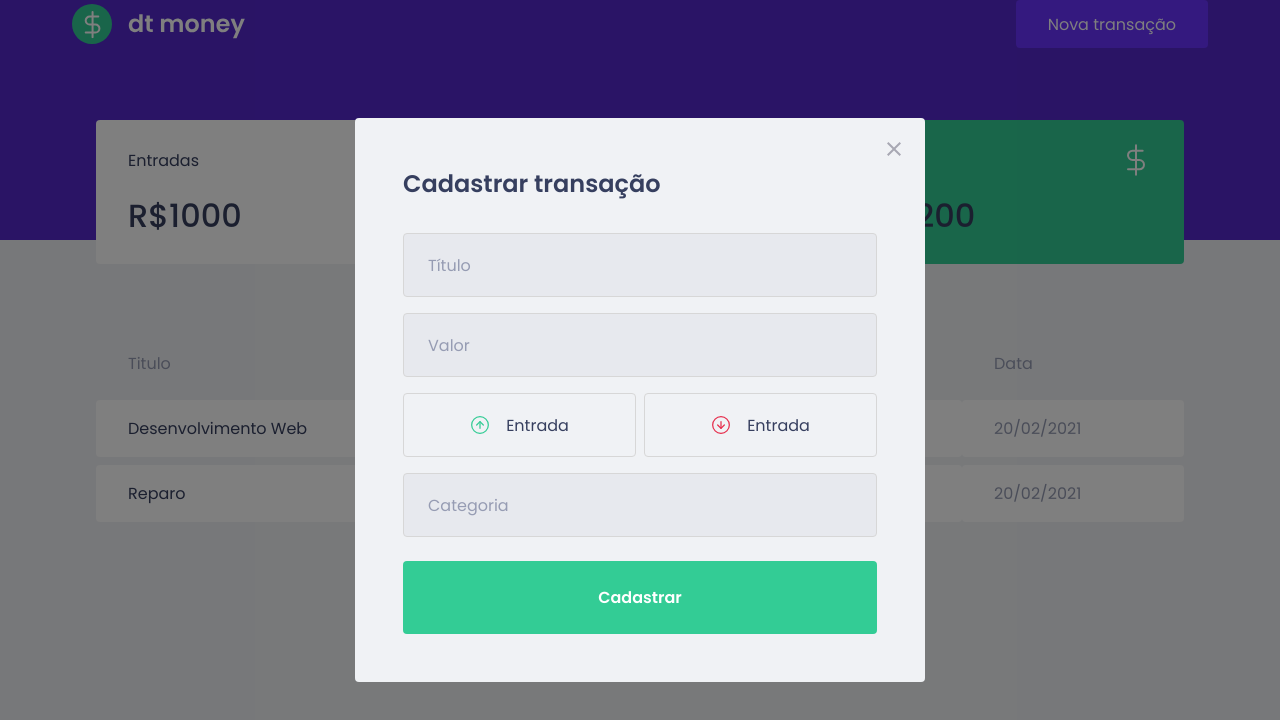
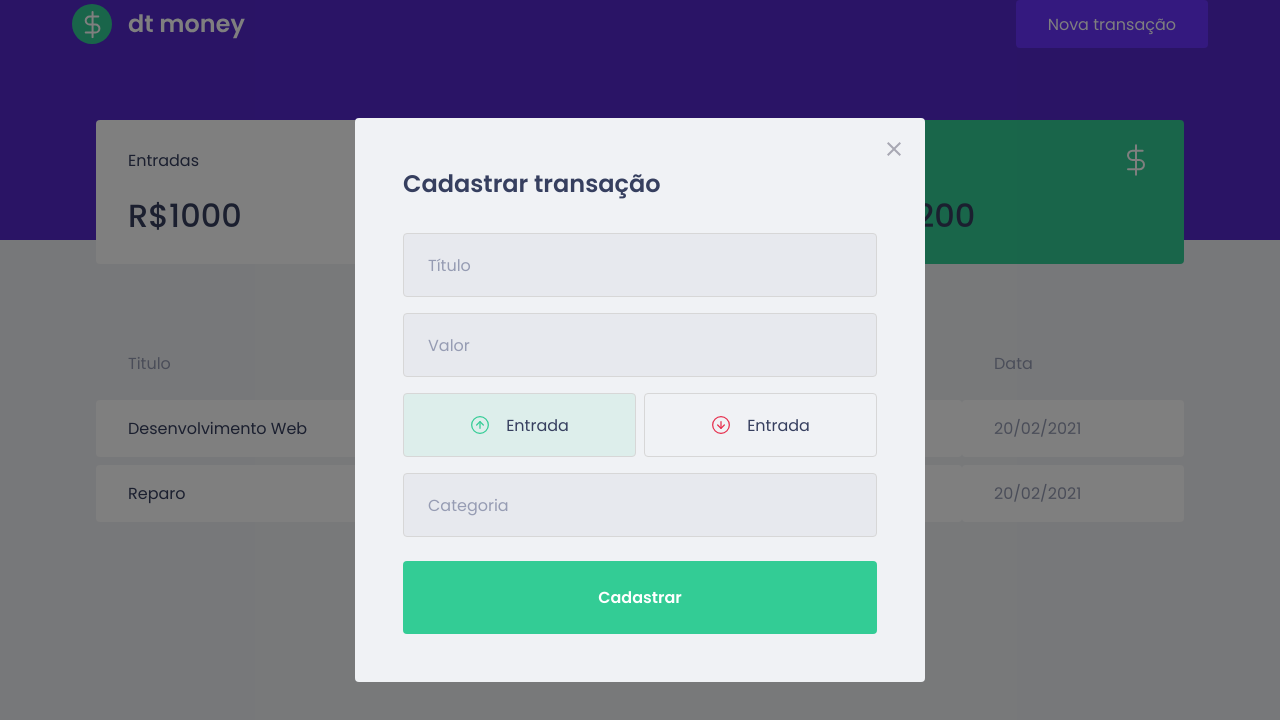
Before and after one commit to killu4kun/Ignite-DTMoney, a React (Create React App) app: page / in a window 1280 px wide. Both pictures are taken after a click on the button "Nova transação". Shown: the top 720 px of the page. Built offline with nearby package versions, Linux system fonts and the light colour scheme; no server answers; what miragejs would draw is missing.

Commit message:
cor dos botoes de entrar e saida

```diff
--- a/src/components/Modal/index.tsx
+++ b/src/components/Modal/index.tsx
@@ -1,5 +1,6 @@
+import { useState } from 'react';
 import Modal from 'react-modal';
-import { Container, TransactionTypeContainer } from './styles';
+import { Container, TransactionTypeContainer, RadioBox } from './styles';
 import closeSVG from '../../assets/close.svg';
 import incomeSVG from '../../assets/income.svg';
 import outcomeSVG from '../../assets/outcome.svg';
@@ -10,6 +11,8 @@ interface IModal {
 }
 
 export function NewTransactionModal({ isOpen, onRequestClose }: IModal) {
+  const [type, setType] = useState<string>('deposit');
+
   return (
     <Modal
       isOpen={isOpen}
@@ -26,14 +29,24 @@ export function NewTransactionModal({ isOpen, onRequestClose }: IModal) {
         <input placeholder='Título'></input>
         <input type='number' placeholder='Valor'></input>
         <TransactionTypeContainer>
-          <button type='button'>
+          <RadioBox
+            type='button'
+            onClick={() => setType('deposit')}
+            isActive={type === 'deposit'}
+            activeColor="green"
+          >
             <img src={incomeSVG} alt='entrada'></img>
             <span>Entrada</span>
-          </button>
-          <button type='button'>
+          </RadioBox>
+          <RadioBox
+            type='button'
+            onClick={() => setType('withdraw')}
+            isActive={type === 'withdraw'}
+            activeColor="red"
+          >
             <img src={outcomeSVG} alt='saida'></img>
             <span>Entrada</span>
-          </button>
+          </RadioBox>
         </TransactionTypeContainer>
         <input placeholder='Categoria'></input>
         <button type='submit'>Cadastrar</button>
--- a/src/components/Modal/styles.ts
+++ b/src/components/Modal/styles.ts
@@ -1,5 +1,5 @@
 import styled from 'styled-components';
-import { darken } from 'polished';
+import { darken, transparentize } from 'polished';
 
 export const Container = styled.form`
   h2 {
@@ -53,12 +53,27 @@ export const TransactionTypeContainer = styled.div`
   display: grid;
   grid-template-columns: 1fr 1fr;
   gap: 0.5rem;
+`;
 
-  button {
+interface RadioBoxProps {
+  isActive: boolean;
+  activeColor: 'green' | 'red';
+}
+
+const colors = {
+  green: '#33CC95',
+  red: '#E52E40',
+};
+
+export const RadioBox = styled.button<RadioBoxProps>`
   height: 4rem;
   border: 1px solid #d7d7d7;
   border-radius: 0.25rem;
-    background: transparent;
+
+  background: ${(props) =>
+    props.isActive
+      ? transparentize(0.9, colors[props.activeColor])
+      : 'transparent'};
 
   display: flex;
   align-items: center;
@@ -81,5 +96,4 @@ export const TransactionTypeContainer = styled.div`
     font-size: 1rem;
     color: var(--text-title);
   }
-  }
 `;
```
Lines whose indentation alone changed are shown as unchanged.
